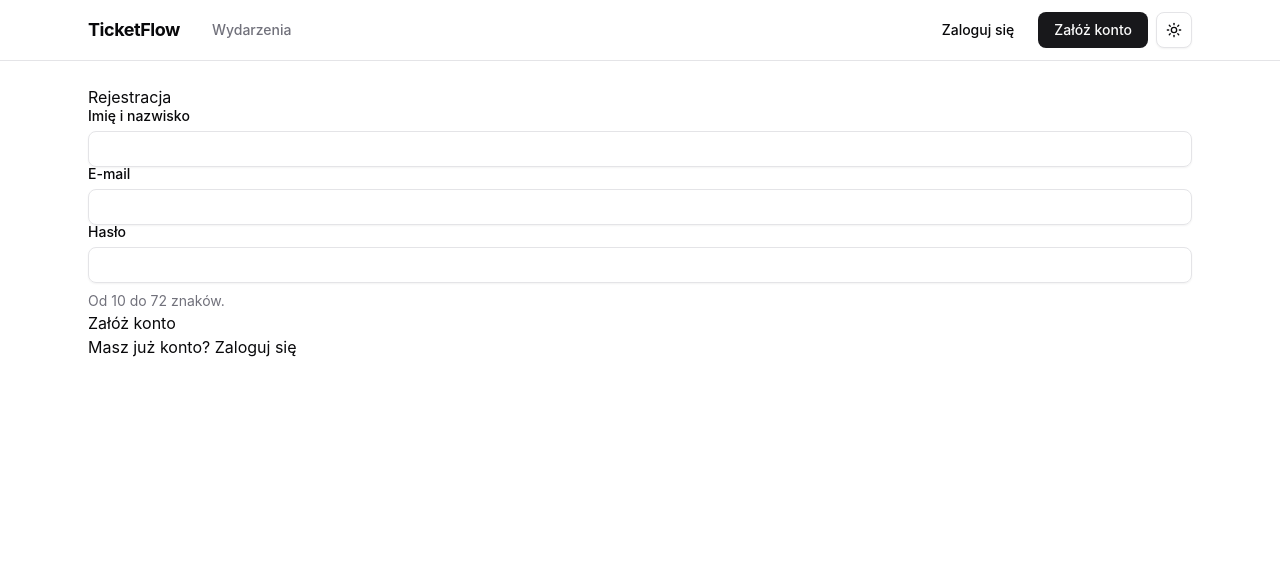
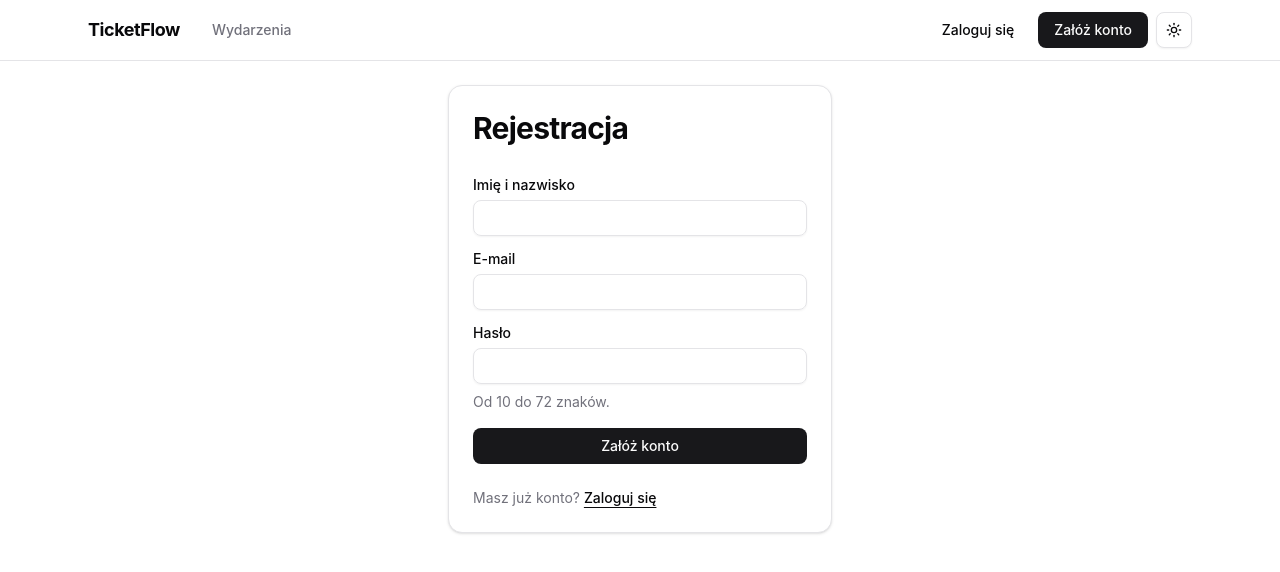
Before and after one commit to bwalczyk1/ticketflow, a React (Vite) app in the folder frontend/: page /register in a window 1280 px wide. Shown: the top 572 px of the page. Built offline with nearby package versions, Linux system fonts and the light colour scheme; no server answers.

Commit message:
rebuilt login and register pages on shadcn ui

```diff
--- a/frontend/src/features/auth/LoginPage.tsx
+++ b/frontend/src/features/auth/LoginPage.tsx
@@ -1,6 +1,9 @@
 import { useMutation } from '@tanstack/react-query'
 import type { FormEvent } from 'react'
 import { Link, useLocation } from 'react-router-dom'
+import { Button } from '@/components/ui/button'
+import { Card, CardContent, CardFooter, CardHeader } from '@/components/ui/card'
+import { PAGE_TITLE } from '@/lib/styles'
 import { getFieldErrors } from '../../api/errors'
 import { ErrorBanner } from '../../components/ErrorBanner'
 import { FormField } from '../../components/FormField'
@@ -24,11 +27,15 @@ export function LoginPage() {
   }
 
   return (
-    <section className="card card--narrow">
-      <h1>Logowanie</h1>
+    <Card className="mx-auto w-full max-w-sm">
+      <CardHeader>
+        <h1 className={PAGE_TITLE}>Logowanie</h1>
+      </CardHeader>
+
+      <CardContent>
         <ErrorBanner error={mutation.error} />
 
-      <form className="form" onSubmit={handleSubmit}>
+        <form className="grid gap-4" onSubmit={handleSubmit}>
           <FormField
             label="E-mail"
             name="email"
@@ -45,17 +52,24 @@ export function LoginPage() {
             required
             error={fieldErrors.password}
           />
-        <button className="button" type="submit" disabled={mutation.isPending}>
+          <Button className="w-full" type="submit" disabled={mutation.isPending}>
             {mutation.isPending ? 'Logowanie…' : 'Zaloguj się'}
-        </button>
+          </Button>
         </form>
+      </CardContent>
 
-      <p className="muted">
+      <CardFooter>
+        <p className="text-sm text-muted-foreground">
           Nie masz konta?{' '}
-        <Link to="/register" state={location.state}>
+          <Link
+            className="font-medium text-foreground underline underline-offset-4"
+            to="/register"
+            state={location.state}
+          >
             Załóż konto
           </Link>
         </p>
-    </section>
+      </CardFooter>
+    </Card>
   )
 }
--- a/frontend/src/features/auth/RegisterPage.tsx
+++ b/frontend/src/features/auth/RegisterPage.tsx
@@ -1,6 +1,9 @@
 import { useMutation } from '@tanstack/react-query'
 import type { FormEvent } from 'react'
 import { Link, useLocation } from 'react-router-dom'
+import { Button } from '@/components/ui/button'
+import { Card, CardContent, CardFooter, CardHeader } from '@/components/ui/card'
+import { PAGE_TITLE } from '@/lib/styles'
 import { getFieldErrors } from '../../api/errors'
 import { ErrorBanner } from '../../components/ErrorBanner'
 import { FormField } from '../../components/FormField'
@@ -25,11 +28,15 @@ export function RegisterPage() {
   }
 
   return (
-    <section className="card card--narrow">
-      <h1>Rejestracja</h1>
+    <Card className="mx-auto w-full max-w-sm">
+      <CardHeader>
+        <h1 className={PAGE_TITLE}>Rejestracja</h1>
+      </CardHeader>
+
+      <CardContent>
         <ErrorBanner error={mutation.error} />
 
-      <form className="form" onSubmit={handleSubmit}>
+        <form className="grid gap-4" onSubmit={handleSubmit}>
           <FormField
             label="Imię i nazwisko"
             name="name"
@@ -54,17 +61,24 @@ export function RegisterPage() {
             hint="Od 10 do 72 znaków."
             error={fieldErrors.password}
           />
-        <button className="button" type="submit" disabled={mutation.isPending}>
+          <Button className="w-full" type="submit" disabled={mutation.isPending}>
             {mutation.isPending ? 'Tworzenie konta…' : 'Załóż konto'}
-        </button>
+          </Button>
         </form>
+      </CardContent>
 
-      <p className="muted">
+      <CardFooter>
+        <p className="text-sm text-muted-foreground">
           Masz już konto?{' '}
-        <Link to="/login" state={location.state}>
+          <Link
+            className="font-medium text-foreground underline underline-offset-4"
+            to="/login"
+            state={location.state}
+          >
             Zaloguj się
           </Link>
         </p>
-    </section>
+      </CardFooter>
+    </Card>
   )
 }
```
Lines whose indentation alone changed are shown as unchanged.
